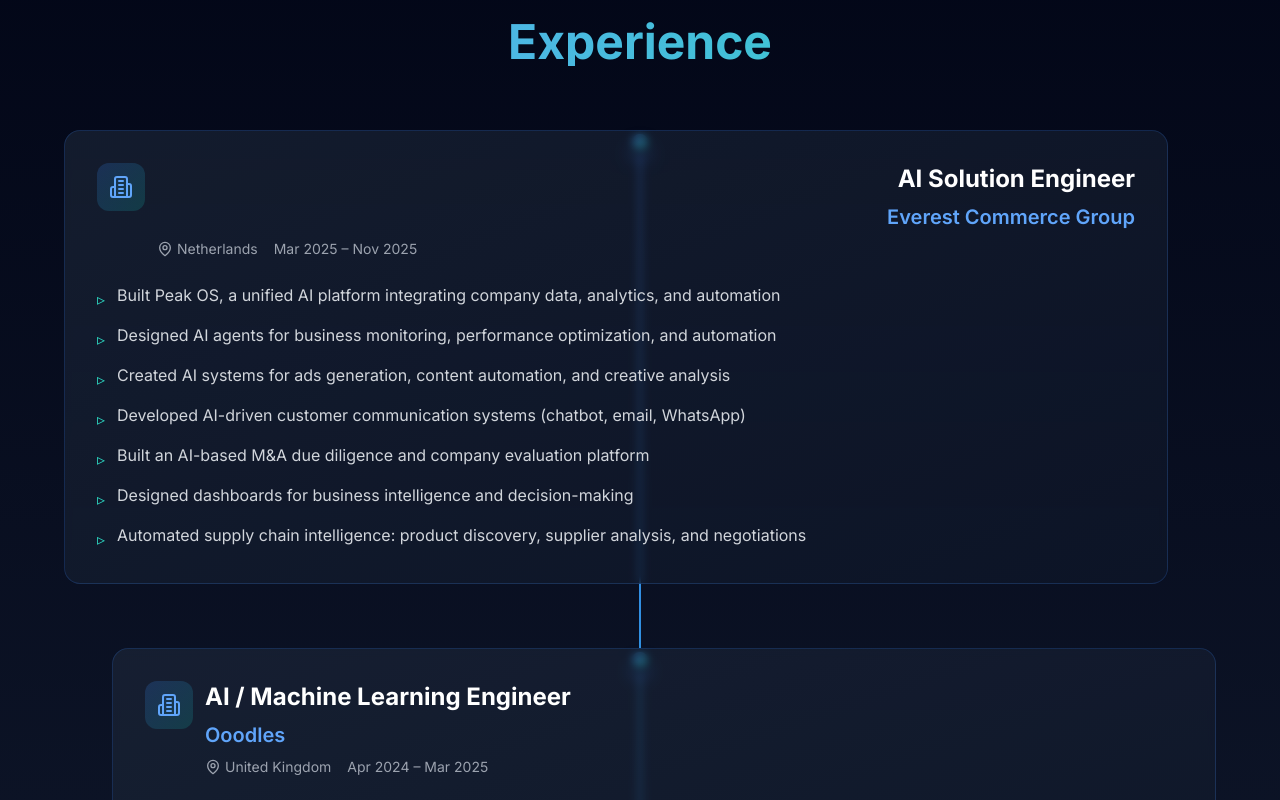
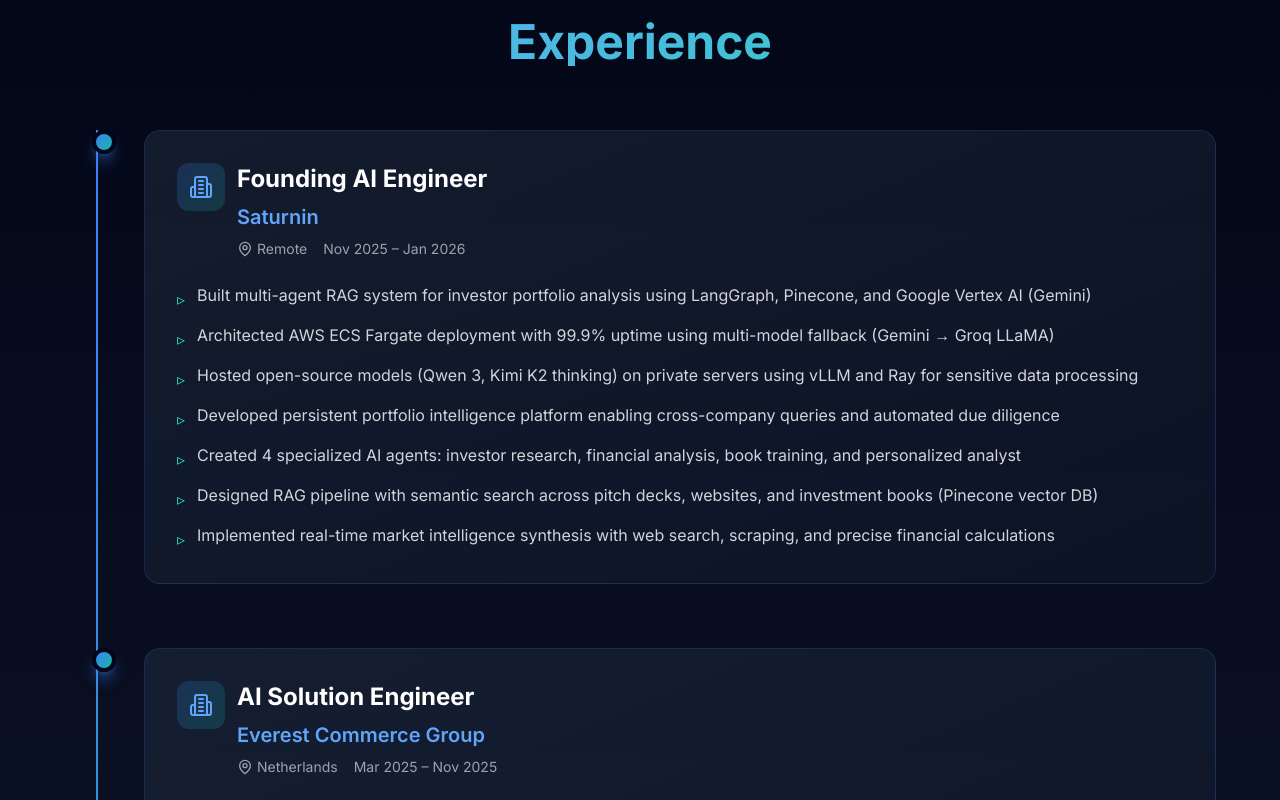
Before and after one commit to Rayansh0071505/portfolio_website, a React (Vite) app in the folder project/: page / in a window 1280 px wide. Shown: the part 1720-2520 px from the top of the page. Built offline with nearby package versions, Linux system fonts and the light colour scheme.

Commit message:
Pushing portfolio-2

```diff
--- a/project/index.html
+++ b/project/index.html
@@ -6,13 +6,13 @@
     <meta name="viewport" content="width=device-width, initial-scale=1.0" />
     <title>Rayansh Srivastava | AI Solution Engineer & ML Architect</title>
     <meta name="description" content="AI Solution Engineer & ML Architect specializing in LLMs, Generative AI, and production AI systems. Building scalable AI solutions for real businesses." />
-    <meta property="og:title" content="Rayansh Srivastava | AI Solution Engineer" />
-    <meta property="og:description" content="AI Solution Engineer & ML Architect specializing in LLMs, Generative AI, and production AI systems." />
-    <meta property="og:image" content="https://bolt.new/static/og_default.png" />
+    <meta property="og:title" content="Rayansh Srivastava | AI Solution Engineer & ML Architect" />
+    <meta property="og:description" content="Founding AI Engineer specializing in multi-agent RAG systems, production AI platforms, and scalable ML architectures. 4+ years experience with 30+ production projects." />
+    <meta property="og:image" content="/edit.jpg" />
     <meta name="twitter:card" content="summary_large_image" />
-    <meta name="twitter:title" content="Rayansh Srivastava | AI Solution Engineer" />
-    <meta name="twitter:description" content="AI Solution Engineer & ML Architect specializing in LLMs, Generative AI, and production AI systems." />
-    <meta name="twitter:image" content="https://bolt.new/static/og_default.png" />
+    <meta name="twitter:title" content="Rayansh Srivastava | AI Solution Engineer & ML Architect" />
+    <meta name="twitter:description" content="Founding AI Engineer specializing in multi-agent RAG systems, production AI platforms, and scalable ML architectures. 4+ years experience with 30+ production projects." />
+    <meta name="twitter:image" content="/edit.jpg" />
   </head>
   <body>
     <div id="root"></div>
--- a/project/src/components/Education.tsx
+++ b/project/src/components/Education.tsx
@@ -21,14 +21,6 @@ export default function Education() {
                 <p className="text-lg text-blue-400 font-semibold mb-1">AI & Machine Learning</p>
                 <p className="text-gray-400">SRM Institute of Science and Technology</p>
                 <p className="text-gray-400">Chennai, India</p>
-              </div>
-            </div>
-            <div className="mt-6 pt-6 border-t border-slate-700/50">
-              <div className="flex items-center gap-2">
-                <span className="text-gray-400">CGPA:</span>
-                <span className="text-2xl font-bold bg-gradient-to-r from-blue-400 to-teal-400 bg-clip-text text-transparent">
-                  8.36
-                </span>
               </div>
             </div>
           </div>
--- a/project/src/components/Experience.tsx
+++ b/project/src/components/Experience.tsx
@@ -2,6 +2,21 @@ import { Building2, MapPin } from 'lucide-react';
 
 export default function Experience() {
   const experiences = [
+    {
+      title: "Founding AI Engineer",
+      company: "Saturnin",
+      location: "Remote",
+      period: "Nov 2025 – Jan 2026",
+      achievements: [
+        "Built multi-agent RAG system for investor portfolio analysis using LangGraph, Pinecone, and Google Vertex AI (Gemini)",
+        "Architected AWS ECS Fargate deployment with 99.9% uptime using multi-model fallback (Gemini → Groq LLaMA)",
+        "Hosted open-source models (Qwen 3, Kimi K2 thinking) on private servers using vLLM and Ray for sensitive data processing",
+        "Developed persistent portfolio intelligence platform enabling cross-company queries and automated due diligence",
+        "Created 4 specialized AI agents: investor research, financial analysis, book training, and personalized analyst",
+        "Designed RAG pipeline with semantic search across pitch decks, websites, and investment books (Pinecone vector DB)",
+        "Implemented real-time market intelligence synthesis with web search, scraping, and precise financial calculations"
+      ]
+    },
     {
       title: "AI Solution Engineer",
       company: "Everest Commerce Group",
@@ -74,21 +89,17 @@ export default function Experience() {
         </h2>
 
         <div className="relative">
-          <div className="absolute left-0 md:left-1/2 transform md:-translate-x-1/2 h-full w-0.5 bg-gradient-to-b from-blue-500 to-teal-500"></div>
+          <div className="absolute left-0 md:left-8 h-full w-0.5 bg-gradient-to-b from-blue-500 to-teal-500"></div>
 
           {experiences.map((exp, index) => (
             <div
               key={index}
-              className={`relative mb-16 ${
-                index % 2 === 0 ? 'md:pr-1/2 md:text-right' : 'md:pl-1/2 md:ml-auto'
-              }`}
+              className="relative mb-16 md:pl-20"
             >
-              <div className="absolute left-0 md:left-1/2 transform md:-translate-x-1/2 w-6 h-6 rounded-full bg-gradient-to-br from-blue-500 to-teal-500 border-4 border-slate-950 shadow-lg shadow-blue-500/50"></div>
+              <div className="absolute left-0 md:left-[1.75rem] w-6 h-6 rounded-full bg-gradient-to-br from-blue-500 to-teal-500 border-4 border-slate-950 shadow-lg shadow-blue-500/50"></div>
 
               <div
-                className={`ml-12 md:ml-0 ${
-                  index % 2 === 0 ? 'md:mr-12' : 'md:ml-12'
-                } bg-gradient-to-br from-slate-800/60 to-slate-900/60 backdrop-blur-sm rounded-2xl p-8 border border-blue-500/20 hover:border-blue-500/40 transition-all duration-300 hover:shadow-2xl hover:shadow-blue-500/20 hover:scale-[1.02]`}
+                className="ml-12 md:ml-0 bg-gradient-to-br from-slate-800/60 to-slate-900/60 backdrop-blur-sm rounded-2xl p-8 border border-blue-500/20 hover:border-blue-500/40 transition-all duration-300 hover:shadow-2xl hover:shadow-blue-500/20 hover:scale-[1.02]"
               >
                 <div className="flex items-start gap-3 mb-4">
                   <div className="w-12 h-12 rounded-xl bg-gradient-to-br from-blue-500/20 to-teal-500/20 flex items-center justify-center flex-shrink-0">
--- a/project/src/components/Skills.tsx
+++ b/project/src/components/Skills.tsx
@@ -6,8 +6,28 @@ import { FadeInView } from './animations/FadeInView';
 export default function Skills() {
   const skillCategories = [
     {
+      category: "Generative AI Tools",
+      skills: ["OpenAI GPT Models", "AWS Bedrock", "Azure OpenAI", "Vertex AI (Gemini)", "Hugging Face Transformers", "Open-Source LLMs (LLaMA, Mistral, Falcon)", "LangChain", "LangGraph", "LlamaIndex", "RAG Pipelines", "Pinecone", "FAISS"]
+    },
+    {
       category: "Machine Learning",
       skills: ["Deep Learning", "NLP", "Computer Vision", "Time Series Analysis", "LLMs", "Generative AI", "Statistical Machine Learning", "GANs"]
+    },
+    {
+      category: "ML-OPS",
+      skills: ["AWS (Cloud & Serverless)", "CI/CD", "Docker", "Render Cloud", "Grafana", "GitHub Actions", "GCP", "Azure", "MLFlow", "EC2", "ECS", "Lambda", "Airflow", "DVC", "Ray", "vllm"]
+    },
+    {
+      category: "Solution Engineering",
+      skills: ["Business Problem Mapping", "AI Solution Design", "System Architecture", "Stakeholder Alignment", "Technical Consulting", "Product Strategy", "Workflow Design", "AI Transformation"]
+    },
+    {
+      category: "Automation",
+      skills: ["Workflow Automation", "Multi-Agent Systems", "Process Automation", "AI Orchestration"]
+    },
+    {
+      category: "Frameworks, Hosting & Libraries",
+      skills: ["TensorFlow", "OpenCV", "Scikit-learn", "FastAPI", "Streamlit", "Pytorch"]
     },
     {
       category: "Languages",
@@ -16,26 +36,6 @@ export default function Skills() {
     {
       category: "Databases",
       skills: ["MongoDB", "Big Query", "SQL"]
-    },
-    {
-      category: "Solution Engineering",
-      skills: ["Business Problem Mapping", "AI Solution Design", "System Architecture", "Stakeholder Alignment", "Technical Consulting", "Product Strategy", "Workflow Design", "AI Transformation"]
-    },
-    {
-      category: "ML-OPS",
-      skills: ["AWS (Cloud & Serverless)", "CI/CD", "Docker", "Render Cloud", "Grafana", "GitHub Actions", "GCP", "Azure", "MLFlow", "EC2", "ECS", "Lambda", "Airflow", "DVC", "Ray", "vllm"]
-    },
-    {
-      category: "Automation",
-      skills: ["Workflow Automation", "Multi-Agent Systems", "Process Automation", "AI Orchestration"]
-    },
-    {
-      category: "Generative AI Tools",
-      skills: ["OpenAI GPT Models", "AWS Bedrock", "Azure OpenAI", "Vertex AI (Gemini)", "Hugging Face Transformers", "Open-Source LLMs (LLaMA, Mistral, Falcon)", "LangChain", "LangGraph", "LlamaIndex", "RAG Pipelines", "Pinecone", "FAISS"]
-    },
-    {
-      category: "Frameworks, Hosting & Libraries",
-      skills: ["TensorFlow", "OpenCV", "Scikit-learn", "FastAPI", "Streamlit", "Pytorch"]
     },
     {
       category: "Product Management",
```
